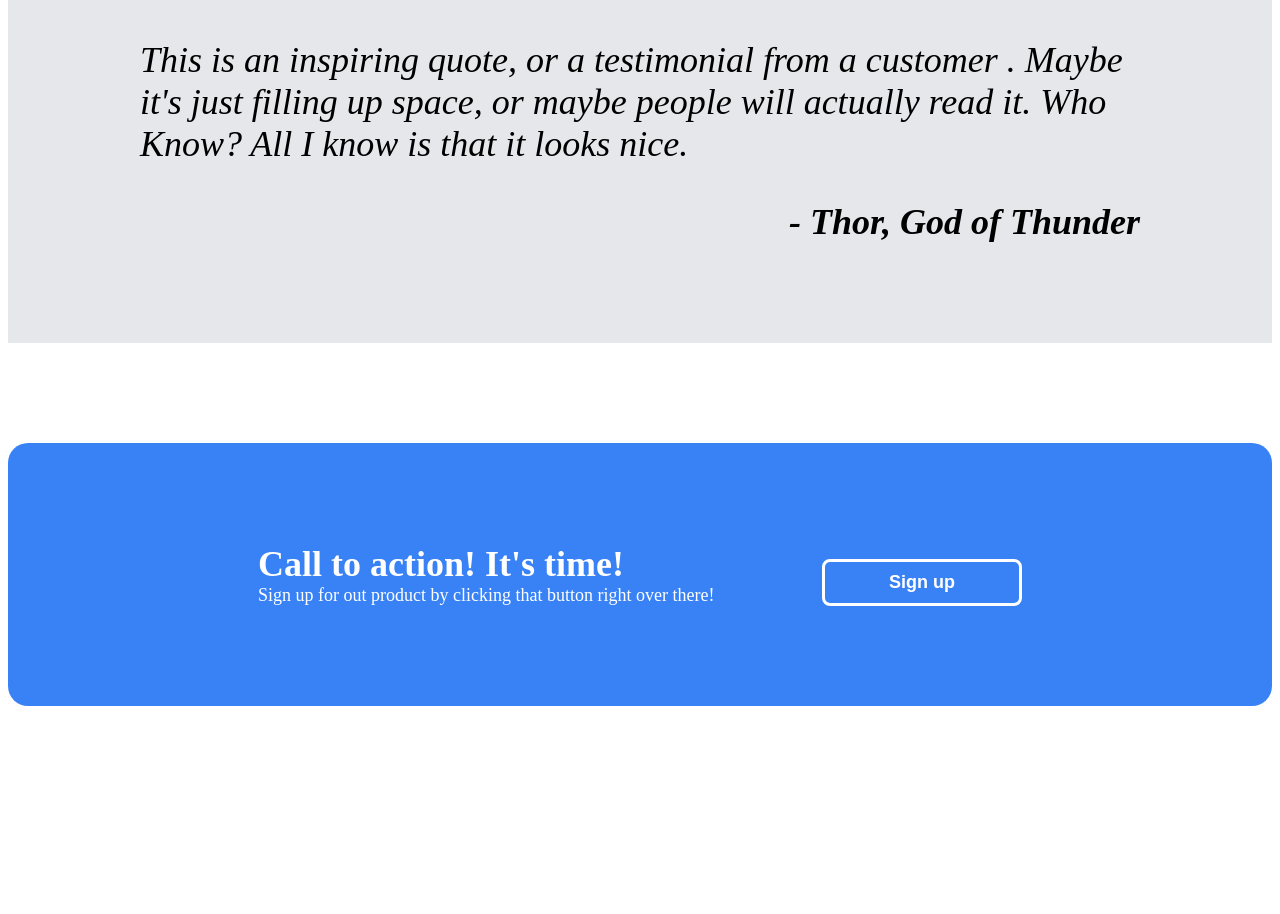
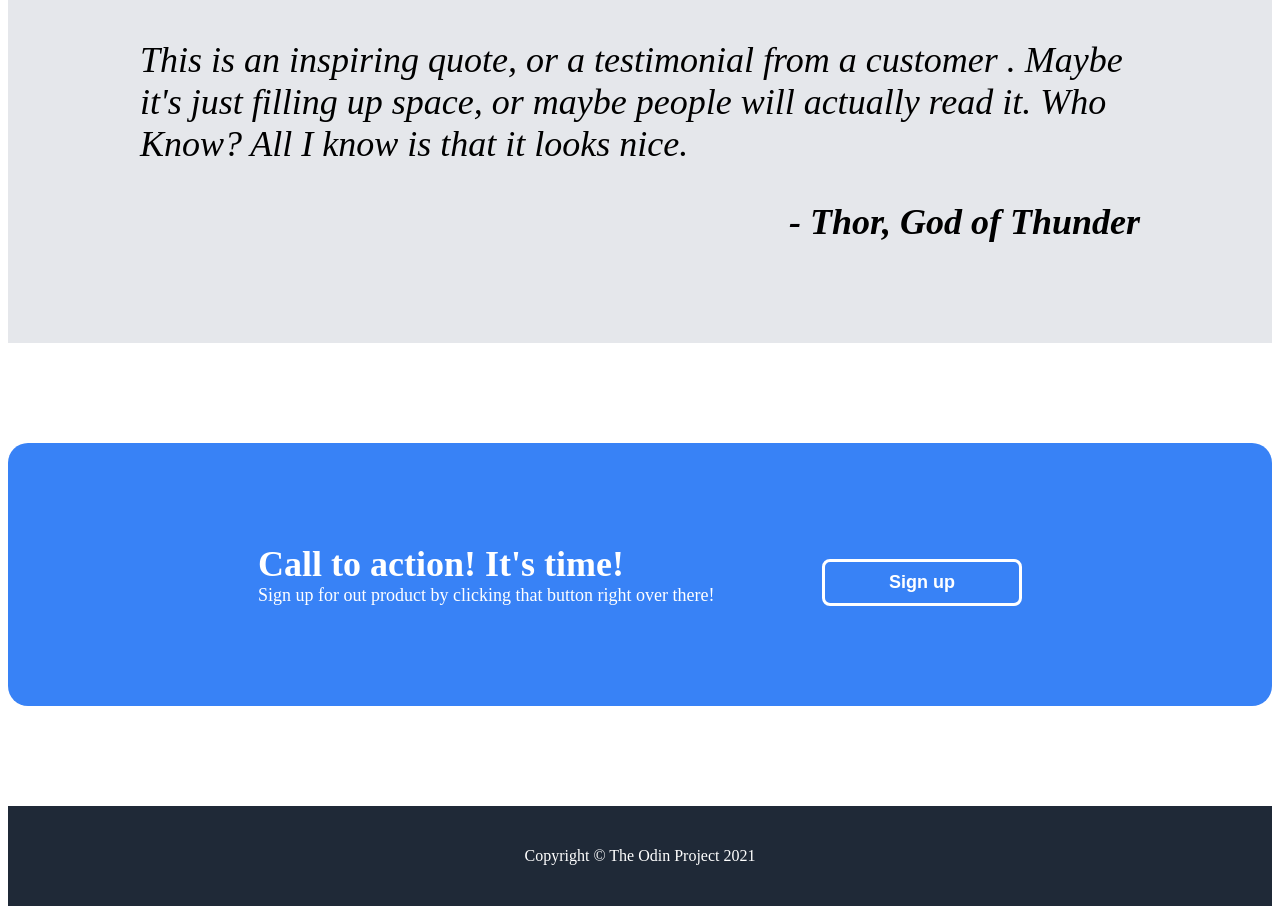
Before and after one commit to yashuppot/Odin-Landing, a plain HTML site: page index.html in a window 1280 px wide. Shown: the part 1160-2074 px from the top of the page. Before the commit the page ends 1966 px from the top, so only its background shows below. Drawn offline with Linux system fonts and the light colour scheme.

Commit message:
Add footer

```diff
--- a/index.html
+++ b/index.html
@@ -101,5 +101,8 @@
             <button class="lower-button">Sign up</button>
         </div>
     </div>
+    <div class="footer">
+        <p>Copyright &copy; The Odin Project 2021</p>
+    </div>
 </body>
 </html>
--- a/styles.css
+++ b/styles.css
@@ -175,3 +175,12 @@ a{
     border: 3px solid white;
     width: 200px;
 }
+
+.footer{
+    display: flex;
+    justify-content: center;
+    background-color: #1F2937;
+    height: 100px;
+    color: white;
+    align-items: center;
+}
```
